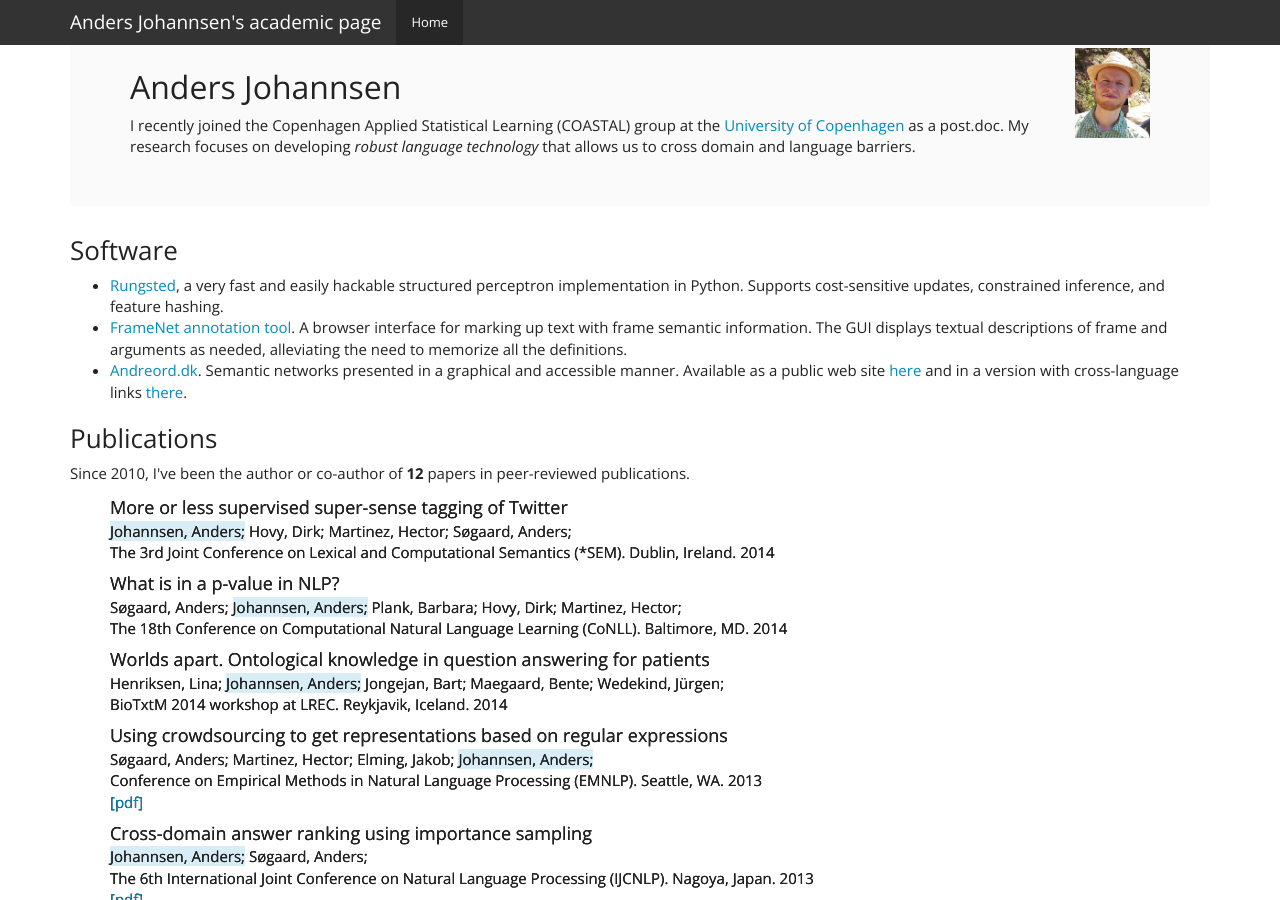
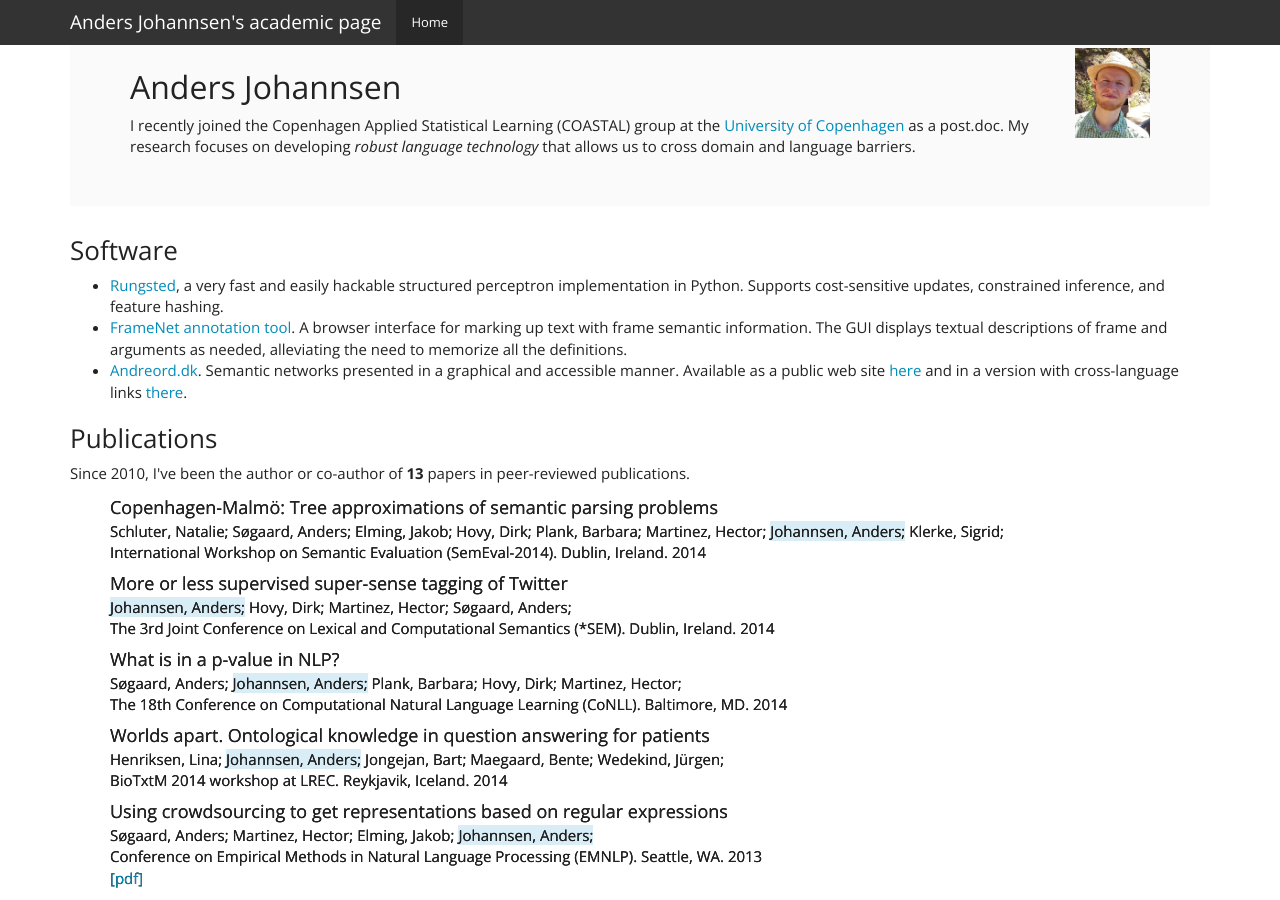
Before and after one commit to andersjo/andersjo.github.io, a Jekyll site: the page built from index.html, in a window 1280 px wide and 900 px high. Built offline with Jekyll 4.4.1, drawn with Linux system fonts in a browser that asks for light colours; nearby versions of some CDN libraries; library files that are not in the unit come from our copies; Markdown is read by kramdown in place of the engine named in the settings.

Commit message:
semeval paper accepted

```diff
--- a/_data/publications.yml
+++ b/_data/publications.yml
@@ -1,3 +1,18 @@
+-
+  authors:
+  - Schluter, Natalie
+  - Søgaard, Anders
+  - Elming, Jakob
+  - Hovy, Dirk
+  - Plank, Barbara
+  - Martinez, Hector
+  - Johannsen, Anders
+  - Klerke, Sigrid
+  title: "Copenhagen-Malmö: Tree approximations of semantic parsing problems"
+  venue: "International Workshop on Semantic Evaluation (SemEval-2014)"
+  place: "Dublin, Ireland"
+  year: 2014
+
 -
   authors:
   - Johannsen, Anders
--- a/index.html
+++ b/index.html
@@ -31,7 +31,7 @@ title: Anders Johannsen's academic homepage
 
 <h3>Publications</h3>
 
-<p>Since 2010, I've been the author or co-author of <strong>12</strong> papers in peer-reviewed publications.</p>
+<p>Since 2010, I've been the author or co-author of <strong>13</strong> papers in peer-reviewed publications.</p>
 
 <ul>
 {% for paper in site.data.publications %}
```
